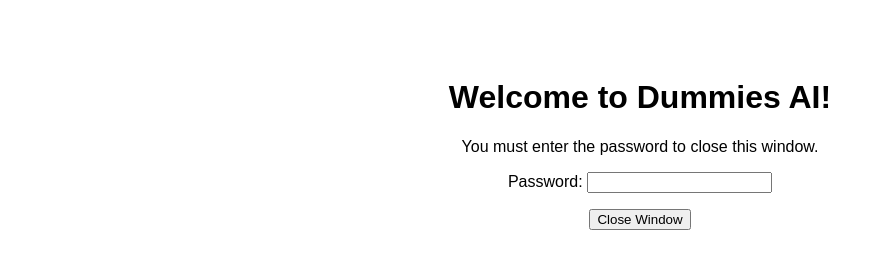
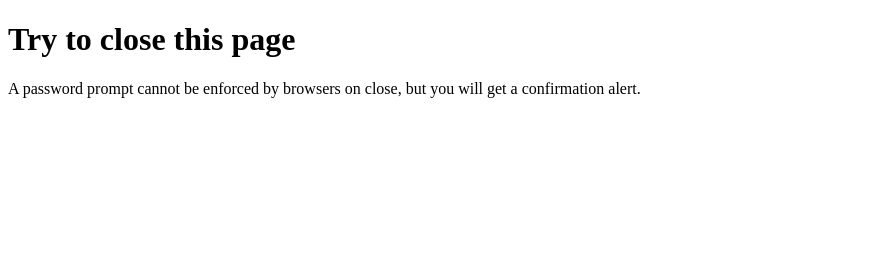
Before and after one commit to bobsy-doodles/t797, a plain HTML site: page index.html in a window 1280 px wide. Shown: the whole page, without its empty margins (0-884 px from the left). Drawn offline with Linux system fonts and the light colour scheme.

Commit message:
Update index.html

```diff
--- a/index.html
+++ b/index.html
@@ -1,28 +1,20 @@
 <!DOCTYPE html>
 <html lang="en">
 <head>
-    <meta charset="UTF-8">
-    <title>Password to Close</title>
-    <style>
-        body { font-family: Arial, sans-serif; text-align: center; padding: 50px; }
-    </style>
+    <meta charset="UTF-8" />
+    <title>Password on Close</title>
 </head>
 <body>
-    <h1>Welcome to Dummies AI!</h1>
-    <p>You must enter the password to close this window.</p>
-    <p>Password: <input type="password" id="password"></p>
-    <button onclick="checkPassword()">Close Window</button>
+    <h1>Try to close this page</h1>
+    <p>A password prompt cannot be enforced by browsers on close, but you will get a confirmation alert.</p>
 
     <script>
-        function checkPassword() {
-            var password = document.getElementById("password").value;
-            if (password === "letmein") {  // Here "letmein" is the example password
-                window.close(); // This will only work if the page was opened with window.open() from another window
-                alert("Page is closing... but note: window.close() does not always work due to browser restrictions!");
-            } else {
-                alert("Wrong password, try again!");
-            }
-        }
+        window.addEventListener('beforeunload', function (e) {
+            // Standard message is ignored by most browsers, but returning a value triggers the dialog
+            e.preventDefault();
+            e.returnValue = 'You must enter the password to close the page.';
+            // The browser will show its own confirmation dialog
+        });
     </script>
 </body>
 </html>
```
